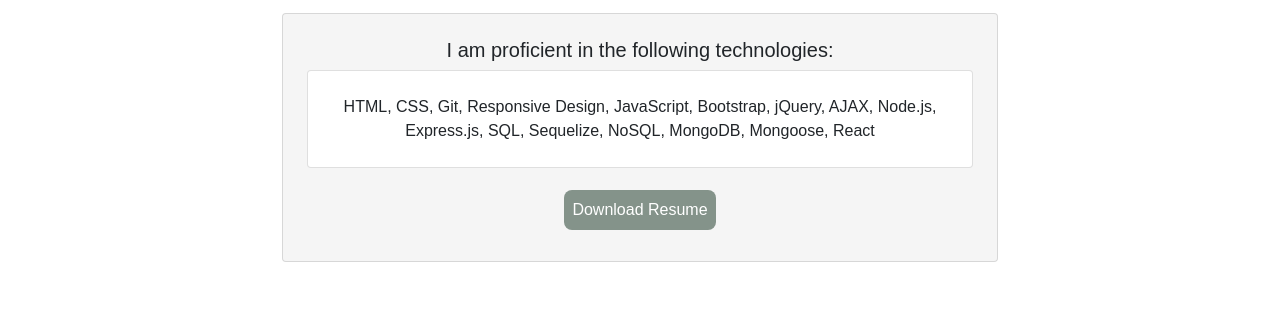
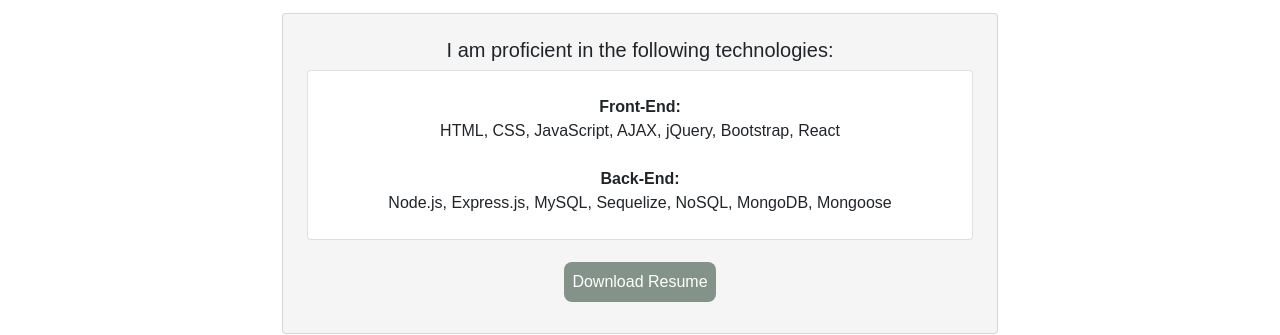
Before and after one commit to cghudson/portfolio-react, a React (Create React App) app: page /resume in a window 1280 px wide. Both pictures are taken after a click on the element "Resume". Shown: the part 173-508 px from the top of the page. Built offline with nearby package versions, Linux system fonts and the light colour scheme.

Commit message:
add wrapped in bananas project link, update tech proficiencies and resume

```diff
--- a/src/components/portfolio.js
+++ b/src/components/portfolio.js
@@ -11,7 +11,7 @@ function Portfolio(props) {
       tools: "MERN Stack, HTML, CSS, Mantine",
       color: require("../images/wrapped-in-bananas.jpg"),
       github: "https://github.com/cthomas265/wrapped-in-bananas",
-      deploy: "",
+      deploy: "https://wrapped-in-bananas.herokuapp.com/",
     },
     {
       name: "Meditation Buddy",
--- a/src/components/resume.js
+++ b/src/components/resume.js
@@ -4,12 +4,15 @@ import pdf from "../images/HudsonCarolynResume.pdf";
 function Resume() {
   return (
     <div className="container resume-page">
-      <div className="card p-4 resume-text">
+      <div className="card p-4 resume-text w-100">
         <h5>I am proficient in the following technologies:</h5>
-        <p className='card p-4'>
-          HTML, CSS, Git, Responsive Design, JavaScript, Bootstrap, jQuery,
-          AJAX, Node.js, Express.js, SQL, Sequelize, NoSQL, MongoDB, Mongoose,
+        <p className="card p-4">
+          <b>Front-End:</b> HTML, CSS, JavaScript, AJAX, jQuery, Bootstrap,
           React
+          <br />
+          <br />
+          <b>Back-End:</b> Node.js, Express.js, MySQL, Sequelize, NoSQL,
+          MongoDB, Mongoose
         </p>
         <div>
           <button className="resume-btn">
```
Also changed, not shown: 1 other file (tests, documents, lock files or other folders).
